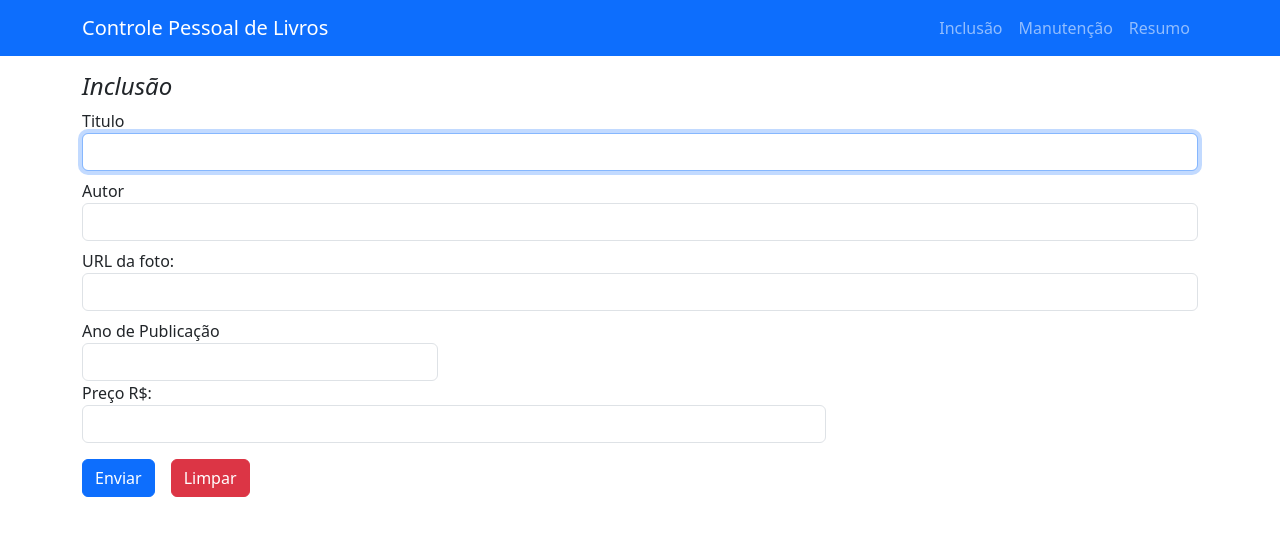
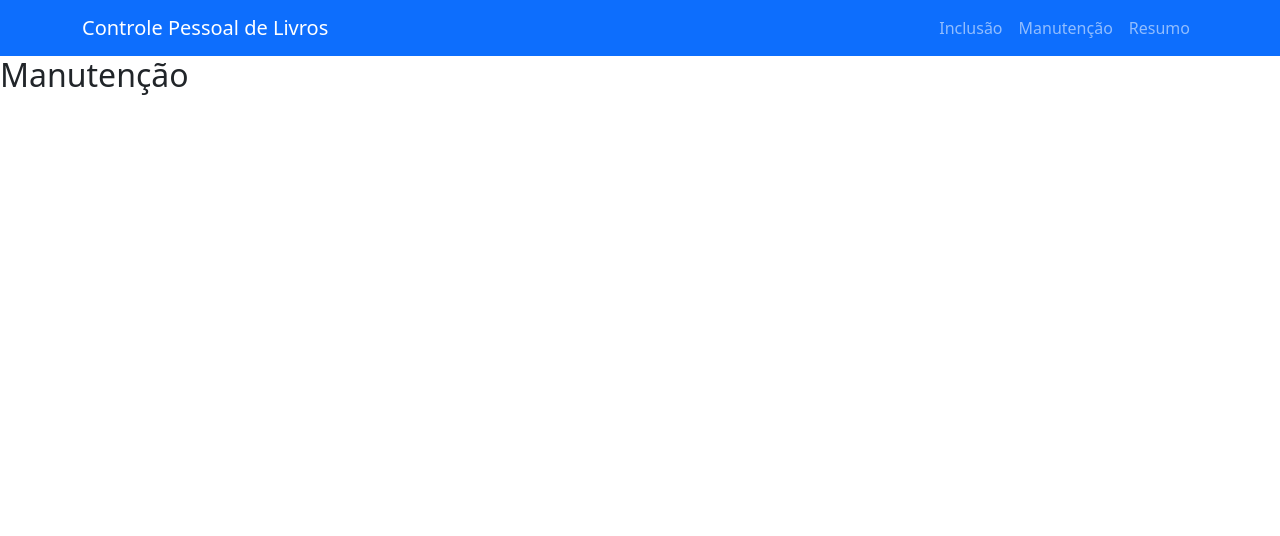
Before and after one commit to dacasfilipe/app_livros_senai, a React (Create React App) app: page /manutencao in a window 1280 px wide. Shown: the top 536 px of the page. Built offline with nearby package versions, Linux system fonts and the light colour scheme.

Commit message:
inserido novos componentes

```diff
--- a/package.json
+++ b/package.json
@@ -12,7 +12,7 @@
     "react-bootstrap": "^2.8.0",
     "react-dom": "^18.2.0",
     "react-hook-form": "^7.45.0",
-    "react-router-dom": "^6.13.0",
+    "react-router-dom": "^6.14.0",
     "react-scripts": "5.0.1",
     "web-vitals": "^2.1.4"
   },
--- a/src/App.js
+++ b/src/App.js
@@ -1,12 +1,18 @@
-import './App.css';
+//import './App.css';
 import MenuSuperior from './components/MenuSuperior';
 import InclusaoLivros from './components/InclusaoLivros';
-
+import {Routes,Route} from 'react-router-dom';
+import ManutencaoLivros from './components/ManutencaoLivros';
+import ResumoLivros from './components/ResumoLivros';
 const App = () => {
   return(  //tudo que vai aqui no return é o que aparece na aplicação
     <>
       <MenuSuperior/>
-      <InclusaoLivros/>
+      <Routes>
+        <Route path="/" element={<InclusaoLivros/>}/>
+        <Route path="/manutencao" element={<ManutencaoLivros/>}/>
+        <Route path="/resumo" element={<ResumoLivros/>}/>
+      </Routes>
     </>
   )
 }
--- /dev/null
+++ b/src/components/ManutencaoLivros.js
@@ -0,0 +1,7 @@
+const ManutencaoLivros = () => {
+    return(
+        <h2>Manutenção</h2>
+    )
+};
+
+export default ManutencaoLivros;
--- a/src/components/MenuSuperior.js
+++ b/src/components/MenuSuperior.js
@@ -10,7 +10,7 @@
             <Link to="/" className="nav-link">Inclusão</Link>
           </li>
           <li className="nav-item">
-            <Link to="/manut" className="nav-link">Manutenção</Link>
+            <Link to="/manutencao" className="nav-link">Manutenção</Link>
           </li>
           <li className="nav-item">
             <Link to="/resumo" className="nav-link">Resumo</Link>
--- /dev/null
+++ b/src/components/ResumoLivros.js
@@ -0,0 +1,9 @@
+//criando a função
+const ResumoLivros = () => {
+    //retornando uma visualização
+    return(
+        <h2>Resumo Livros</h2>
+    )
+};
+//exportando a função
+export default ResumoLivros;
```
Also changed, not shown: 1 other file (tests, documents, lock files or other folders).
